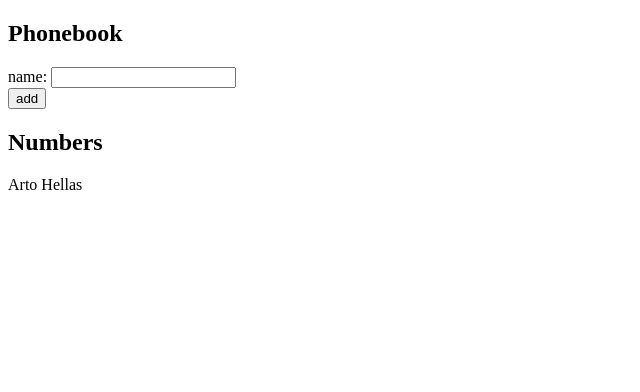
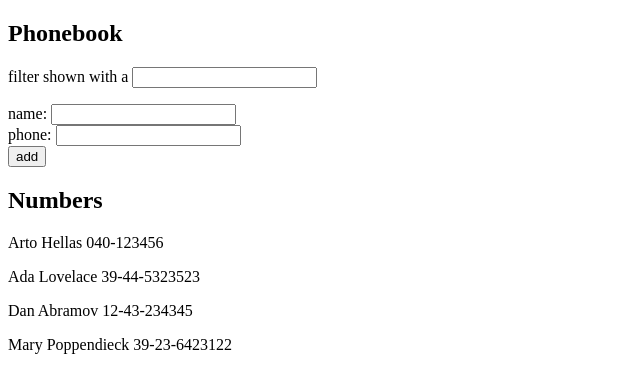
Before and after one commit to truncet/fullstackopen, a React (Vite) app in the folder part2/phonebook/: page / in a window 1280 px wide. Shown: the top 392 px of the page, without its empty margins (0-640 px from the left). Built offline with nearby package versions, Linux system fonts and the light colour scheme.

Commit message:
Exercise 2.9 done

```diff
--- a/part2/phonebook/src/App.jsx
+++ b/part2/phonebook/src/App.jsx
@@ -2,29 +2,62 @@
 
 const App = () => {
   const [persons, setPersons] = useState([
-    { name: 'Arto Hellas' }
+    { name: 'Arto Hellas', number: '040-123456', id: 1 },
+    { name: 'Ada Lovelace', number: '39-44-5323523', id: 2 },
+    { name: 'Dan Abramov', number: '12-43-234345', id: 3 },
+    { name: 'Mary Poppendieck', number: '39-23-6423122', id: 4 }
   ])
   const [newName, setNewName] = useState('')
+  const [newPhone, setNewPhone] = useState('')
+  const [searchValue, setSearchValue] = useState('')
+  const [showAll, setShowVal] = useState(true);
 
+  const personToShow = showAll
+  ? persons
+  : persons.filter((person) => person.name.toLowerCase().includes(searchValue.toLowerCase()));
 
   const handleNameChange = (event) => {
     setNewName(event.target.value);
   }
+  const handlePhoneChange = (event) => {
+    setNewPhone(event.target.value);
+  }
+  const handleSearchChange = (event) => {
+    var newFilter = event.target.value;
+    setSearchValue(newFilter);
+    setShowVal(newFilter === "")
+  }
 
   const addNewName = (event) => {
     event.preventDefault();
+    var found = false;
+    persons.map((person)=> {
+      if (person.name === newName){
+        alert(`${newName} already exists in you contanct list`)
+        found = true
+      }
+
+    })
+    if (found) return;
     const person = {
-      name: newName
+      name: newName,
+      number: newPhone
     }
     setPersons(persons.concat(person));
+    setNewName('');
+    setNewPhone('');
   }
 
   return (
     <div>
       <h2>Phonebook</h2>
+      <p>filter shown with a <input value={searchValue} onChange={handleSearchChange}/></p>
       <form onSubmit={addNewName}>
         <div>
           name: <input value={newName} onChange={handleNameChange}/>
+        </div>
+        <div>
+          phone: <input value={newPhone} onChange={handlePhoneChange}/>
         </div>
         <div>
           <button type="submit">add</button>
@@ -32,7 +65,8 @@
       </form>
       <h2>Numbers</h2>
       {
-        persons.map(person => <p key={person.name}> {person.name}</p>)
+
+        personToShow.map(person => <p key={person.name}> {person.name} {person.number}</p>)
       }
     </div>
   )
```
